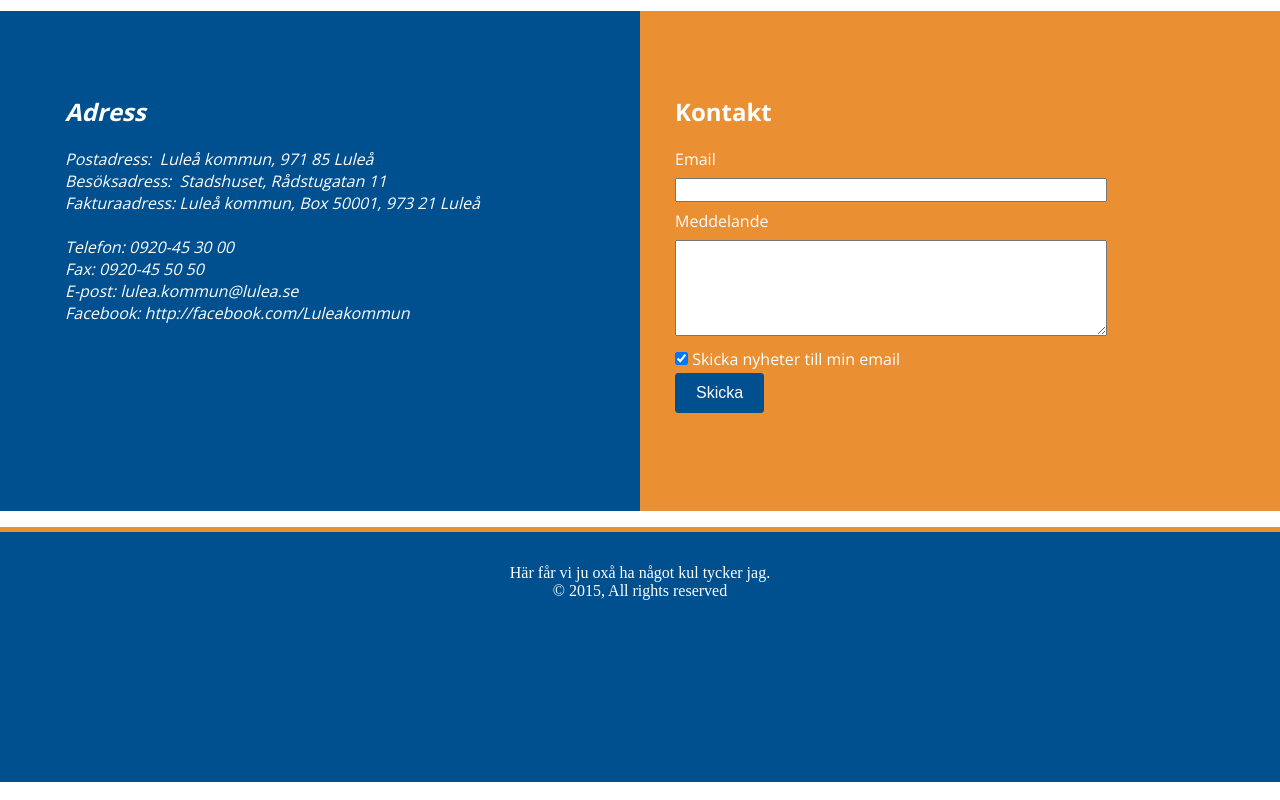
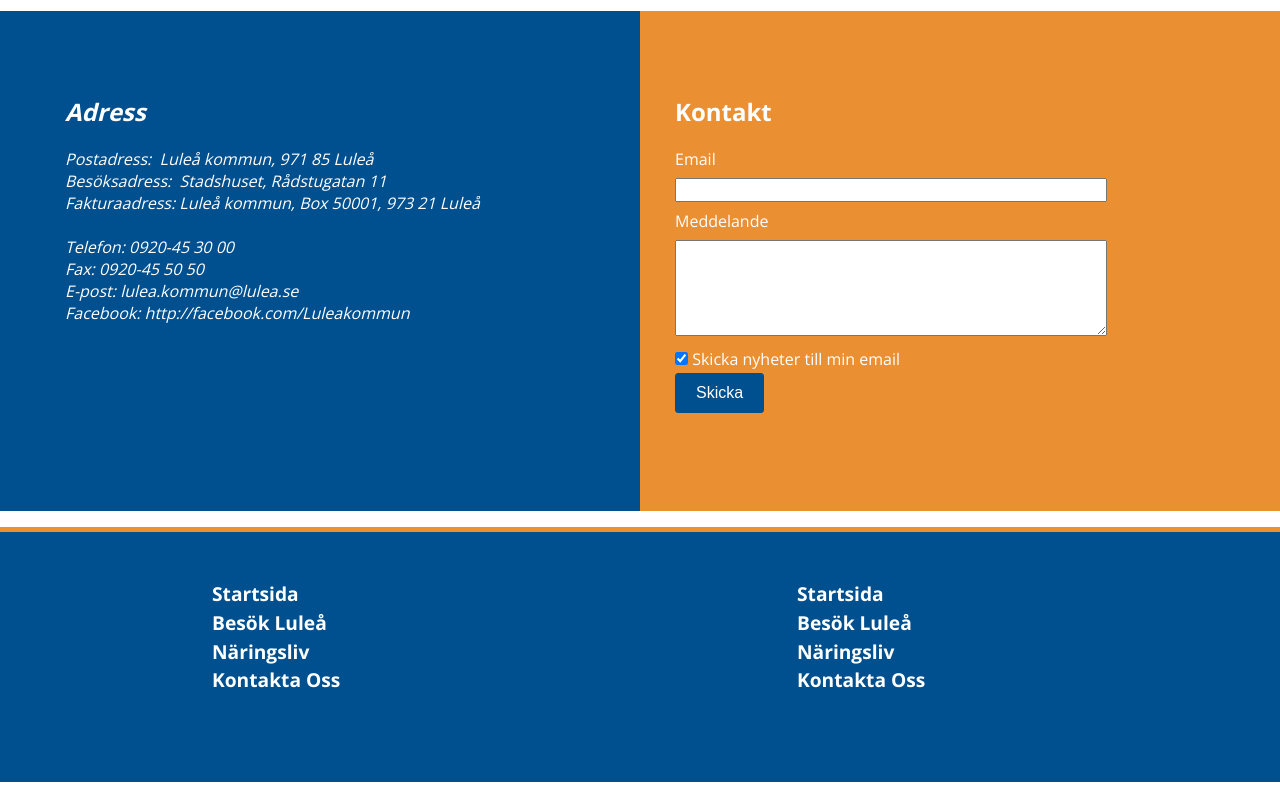
Before and after one commit to MrGullman/lulea, a plain HTML site: page index.html in a window 1280 px wide. Shown: the part 2949-3749 px from the top of the page. Drawn offline with nearby package versions, Linux system fonts and the light colour scheme; files whose address does not match are found by name.

Commit message:
Footer
Arbetat med footern

```diff
--- a/css/main-lulea.css
+++ b/css/main-lulea.css
@@ -484,8 +484,37 @@ footer {
 .footer-content {
   width: 100%;
   padding-top: 2em;
-  flex-direction: column;
-  text-align: center;
+  flex-direction: row;
+  text-align: left;
+  justify-content: center;
+}
+
+.footer-nav , .social-links {
+  margin: auto;
+  width: 30%
+}
+
+.footer-nav a , .social-links a {
+  color: #fff;
+}
+
+.social-links li.facebook a {
+
+}
+
+.social-links li.facebook a {
+
+}
+
+.social-links li.facebook a {
+
+}
+
+.social-links li.facebook a {
+
+}
+
+.social-links li.facebook a {
 
 }
 
--- a/index.html
+++ b/index.html
@@ -188,19 +188,32 @@ Gammel-stad. På grund av landhöjningen flyttades staden redan 1649  en mil ut
         </div>
       </div>
 
-
-
     </div> <!-- /. main-container -->
     <footer>
       <div class="footer-wrapper">
         <div class="container">
           <div class="footer-content">
-            <p>Här får vi ju oxå ha något kul tycker jag.</p>
-            <p style="color: #fff;">&copy; 2015, All rights reserved</p>
+            <div class="footer-nav">
+              <ul>
+                <li><a href="#home">Startsida</a></li>
+                <li><a href="#visit">Besök Luleå</a></li>
+                <li><a href="#work">Näringsliv</a></li>
+                <li><a href="#contact">Kontakta Oss</a></li>
+              </ul>
+            </div>
+
+            <div class="social-links">
+              <ul>
+                <li><a href="#home">Startsida</a></li>
+                <li><a href="#visit">Besök Luleå</a></li>
+                <li><a href="#work">Näringsliv</a></li>
+                <li><a href="#contact">Kontakta Oss</a></li>
+              </ul>
+            </div>
           </div>
         </div>
       </div>
-
+       <p style="color: #fff;">&copy; 2015, All rights reserved</p>
     </footer>
 
   </body>
```
